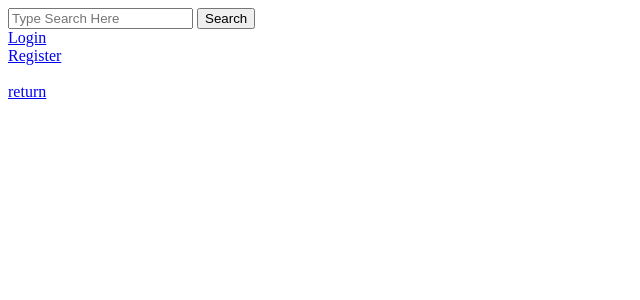
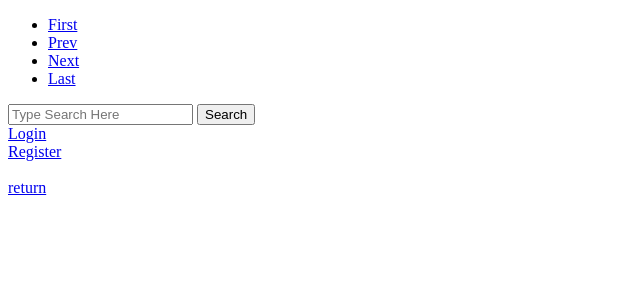
Before and after one commit to KingStevenNOS/blog, a PHP site: page /flarb/search.php in a window 1280 px wide. Shown: the top 300 px of the page, without its empty margins (0-640 px from the left). Run offline with PHP 8.4, Linux system fonts and the light colour scheme; tables that the repository leaves empty or names only in its code hold one stand-in row (values such as "Sample post").

Commit message:
it is done

```diff
--- a/search.php
+++ b/search.php
@@ -14,11 +14,37 @@
 <body>
     <div>
         <?php
+        if (isset($_GET['pageno'])) {
+            $pageno = $_GET['pageno'];
+        } else {
+            $pageno = 1;
+        }
+        $no_of_records_per_page = 4;
+        $offset = ($pageno - 1) * $no_of_records_per_page;
+
+        $total_pages_sql = "SELECT COUNT(*) FROM posts";
+        $pages_data = mysqli_query($db,$total_pages_sql);
+        $rows_fetched = mysqli_fetch_array($pages_data)[0];
+        $total_pages = ceil($rows_fetched / $no_of_records_per_page);
+        ?>
+        <ul class="pagination">
+            <li><a href="?pageno=1">First</a></li>
+            <li class="<?php if($pageno <= 1){ echo 'disabled'; } ?>">
+                <a href="<?php if($pageno <= 1){ echo '#'; } else { echo "?pageno=".($pageno - 1); } ?>">Prev</a>
+            </li>
+            <li class="<?php if($pageno >= $total_pages){ echo 'disabled'; } ?>">
+                <a href="<?php if($pageno >= $total_pages){ echo '#'; } else { echo "?pageno=".($pageno + 1); } ?>">Next</a>
+            </li>
+            <li><a href="?pageno=<?php echo $total_pages; ?>">Last</a></li>
+        </ul>
+    </div>
+    <div>
+        <?php
         require_once("nbbc/nbbc.php");
         $bbcode=new BBCode;
         if (isset($_GET["search"]) && strlen($_GET["search"]) >= 0) {
             $search = $_GET["search"];
-            $sql="SELECT * FROM posts WHERE title LIKE '%$search%' ORDER BY id DESC LIMIT 4";
+            $sql="SELECT * FROM posts WHERE title LIKE '%$search%' ORDER BY id DESC LIMIT $offset, $no_of_records_per_page";
             $res = mysqli_query($db, $sql) or die(mysqli_error($db));
             $posts = "";
             if(mysqli_num_rows($res)>0){
```
